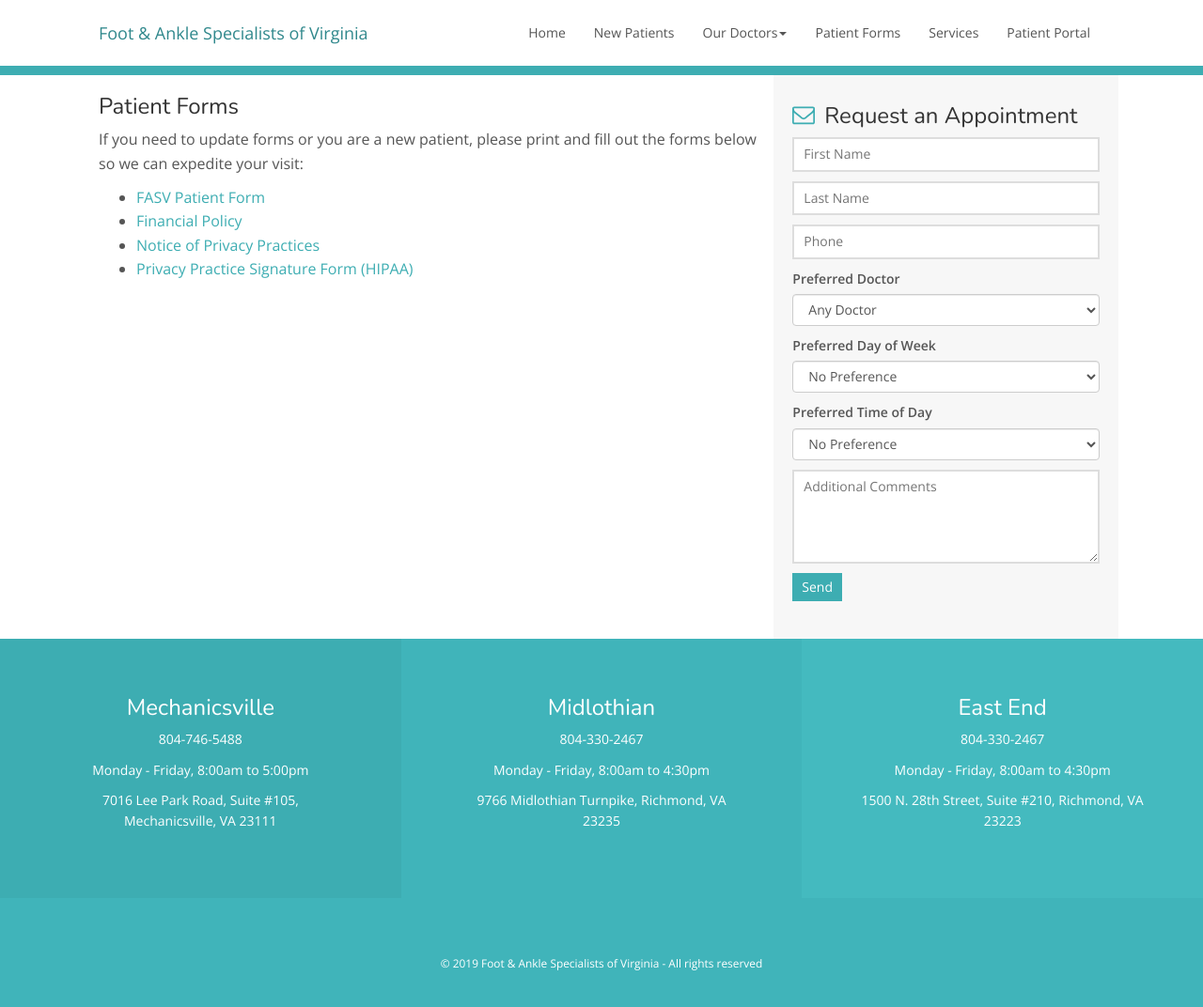
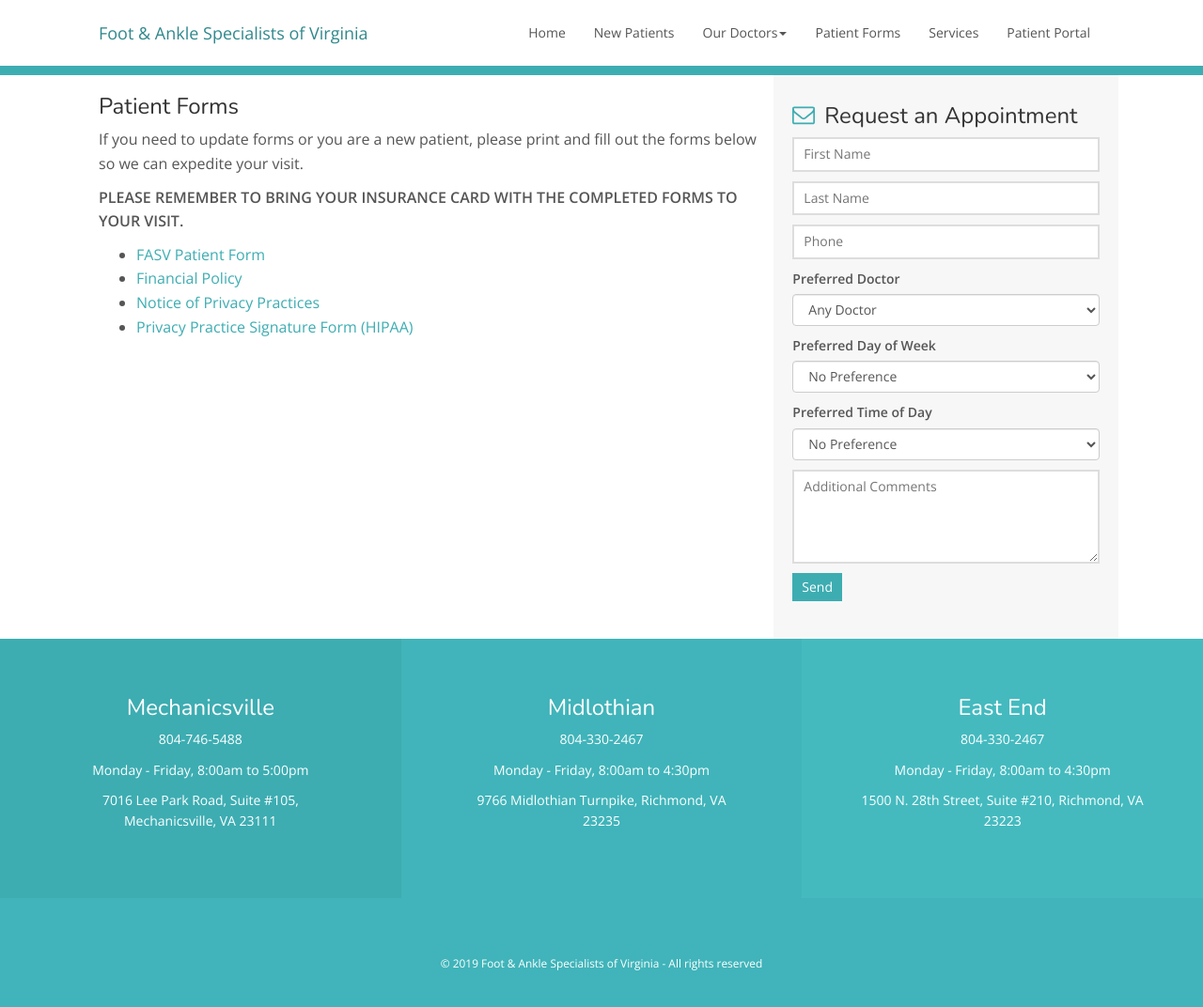
Before and after one commit to smrubin/fasv, a Jekyll site: the page built from forms.html, in a window 1280 px wide and 1095 px high. Shown: the top 1072 px of the window at 94% size. Built offline with Jekyll 4.4.1, drawn with Linux system fonts in a browser that asks for light colours; nearby versions of some CDN libraries.

Commit message:
[Copy] Updates forms page

```diff
--- a/forms.html
+++ b/forms.html
@@ -8,7 +8,8 @@
       <div class="row">
         <div class="col-sm-6 col-md-8 new-patient-header">
           <h3>Patient Forms</h3>
-          <p>If you need to update forms or you are a new patient, please print and fill out the forms below so we can expedite your visit:</p>
+          <p>If you need to update forms or you are a new patient, please print and fill out the forms below so we can expedite your visit.</p>
+          <p><strong>PLEASE REMEMBER TO BRING YOUR INSURANCE CARD WITH THE COMPLETED FORMS TO YOUR VISIT.</strong></p>
           <ul>
             <li><a href="./pdfs/fasv_face_sheet.pdf" download>FASV Patient Form</a></li>
             <li><a href="./pdfs/Financial Policy.pdf" download>Financial Policy</a></li>
```
Also changed, not shown: README.md.
